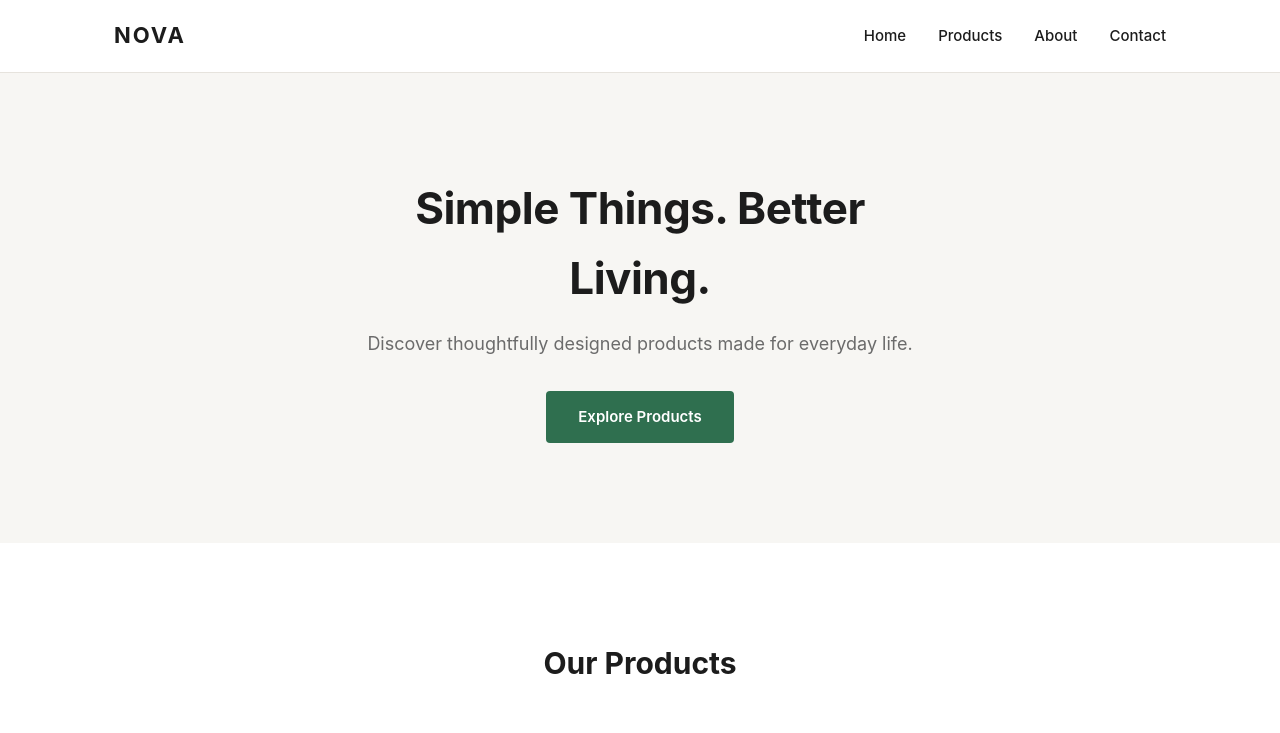
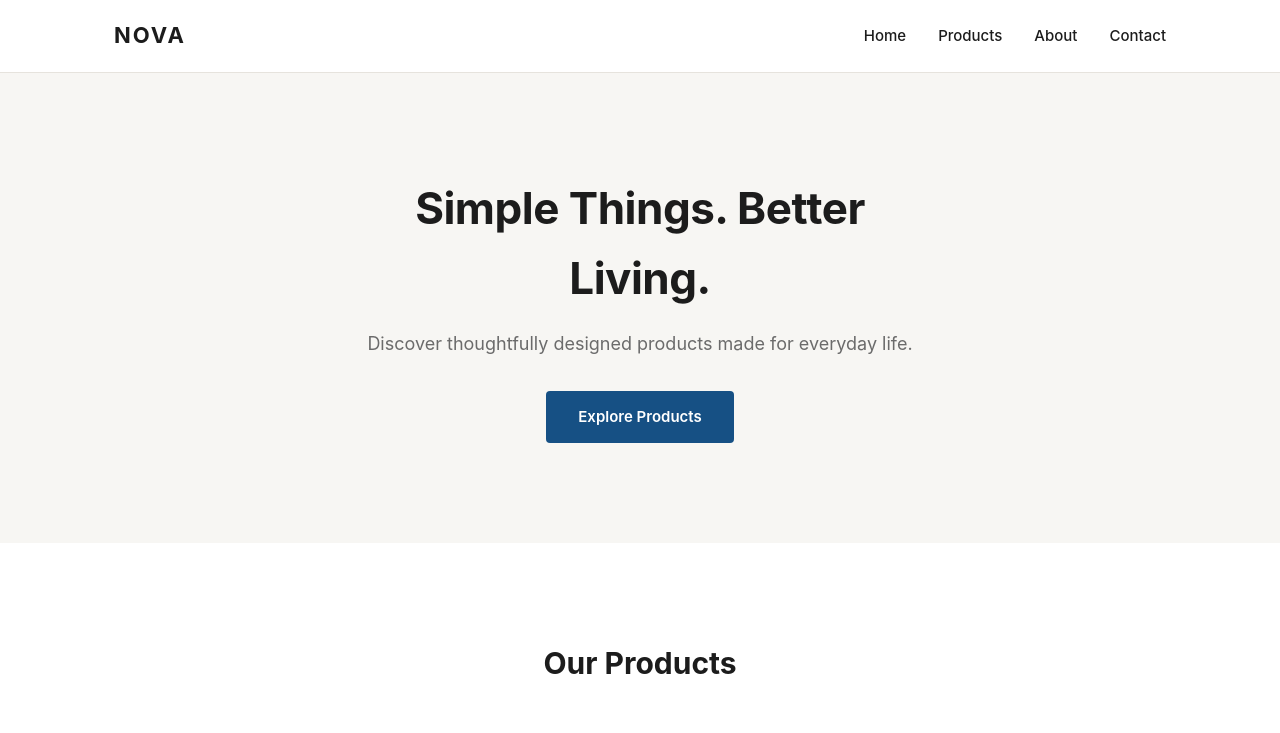
Before and after one commit to Sayan-Debnath791/nova-frontend, a React (Vite) app: page / in a window 1280 px wide. Shown: the top 733 px of the page. Built offline with nearby package versions, Linux system fonts and the light colour scheme; no server answers.

Commit message:
update accent color in CSS for improved visual consistency

```diff
--- a/src/App.css
+++ b/src/App.css
@@ -9,7 +9,7 @@
   --color-bg-soft: #f7f6f3;
   --color-text: #1c1c1c;
   --color-text-muted: #6b6b6b;
-  --color-accent: #2f6f4f;
+  --color-accent: #165084;
   --color-accent-soft: #e5efe8;
   --color-border: #e6e3dd;
   --max-width: 1100px;
```
